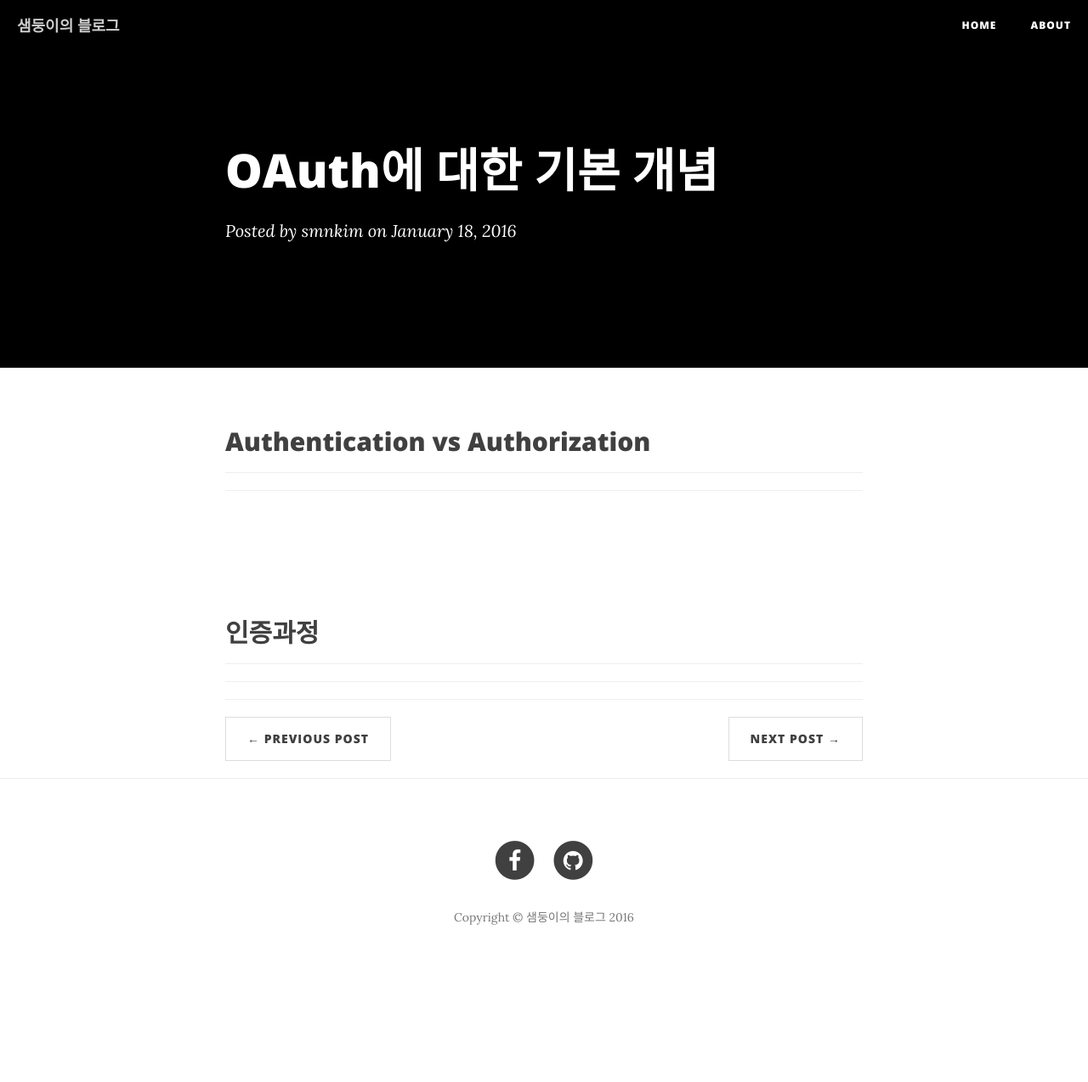
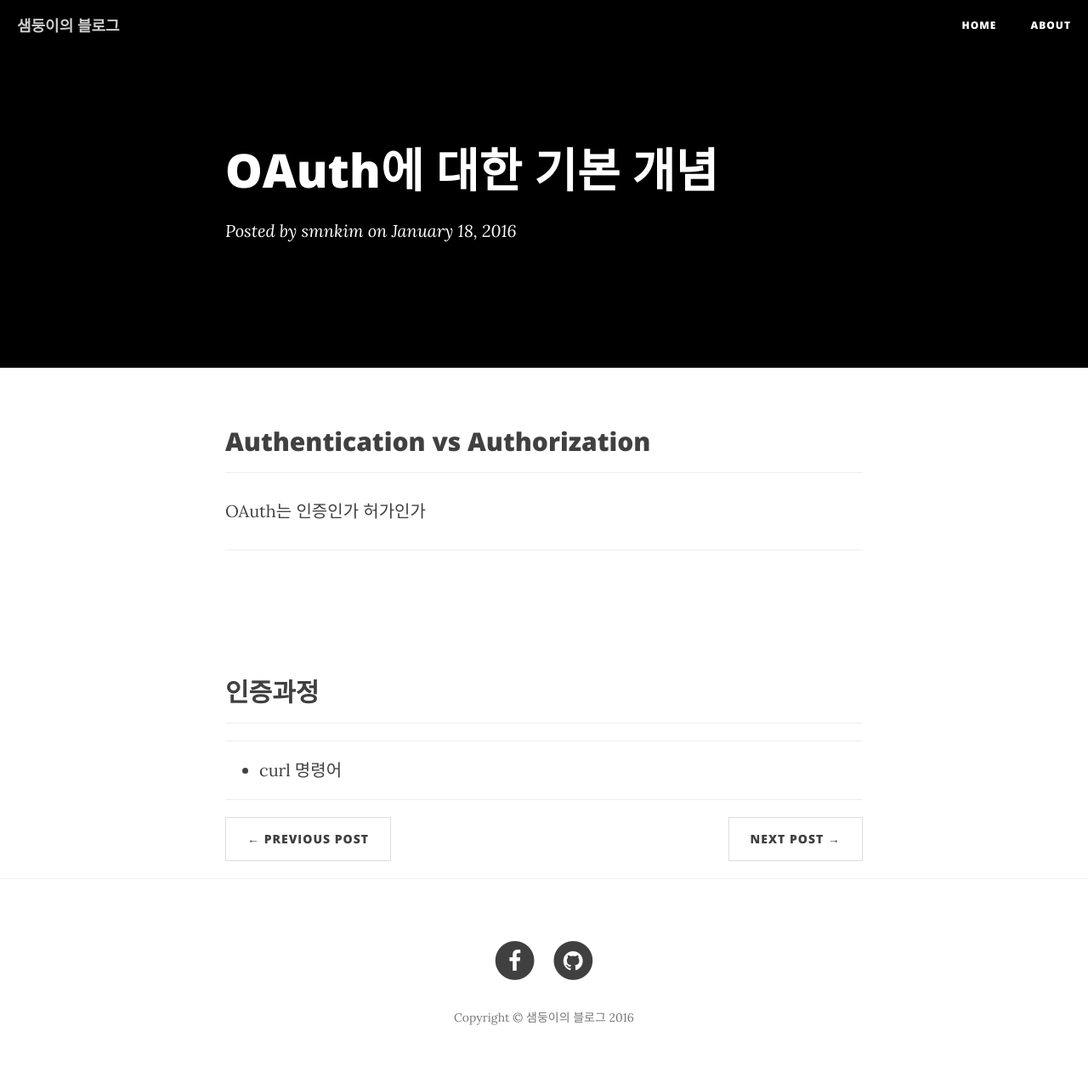
Before and after one commit to smnkim/smnkim.github.io, a Jekyll site: the page built from _posts/2016-01-18-smn-article.2.markdown, in a window 1280 px wide. Shown: the whole page at 85% size. Built offline with Jekyll 4.4.1, drawn with Linux system fonts in a browser that asks for light colours; nearby versions of some CDN libraries; before the commit the page ends 1156 px from its top, so only the background shows below that.

Commit message:
add my article

```diff
--- a/_posts/2016-01-18-smn-article.2.markdown
+++ b/_posts/2016-01-18-smn-article.2.markdown
@@ -13,7 +13,7 @@ header-img: "img/smnkim.jpg"
 
 ----
 
-
+OAuth는 인증인가 허가인가
 
 ----
 
@@ -24,3 +24,5 @@ header-img: "img/smnkim.jpg"
 ----
 
 ----
+
++ curl 명령어
```
